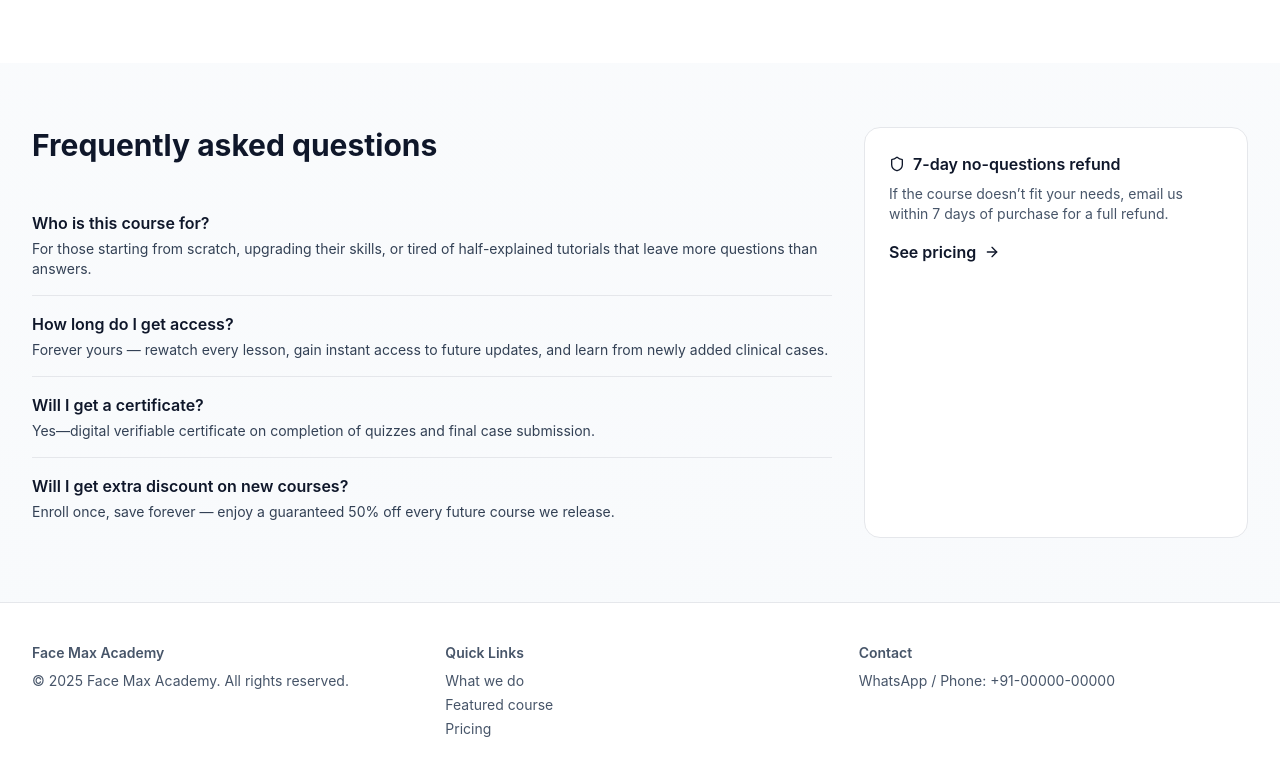
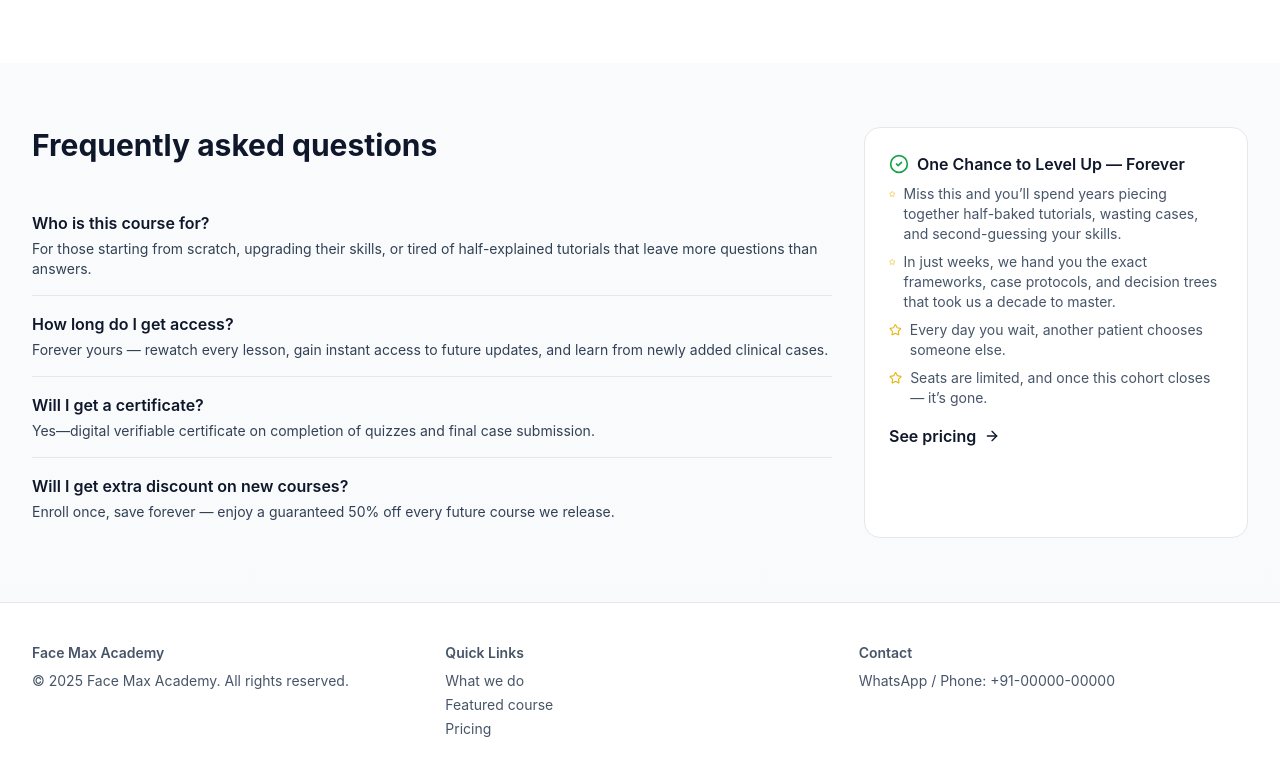
Before and after one commit to shubham4289/face-max-landing, a Next.js app: page / in a window 1280 px wide. Shown: the part 4231-5006 px from the top of the page. Built offline with nearby package versions, Linux system fonts and the light colour scheme.

Commit message:
Update page.tsx

```diff
--- a/app/page.tsx
+++ b/app/page.tsx
@@ -514,12 +514,26 @@ export default function Page() {
             </div>
             <div className="rounded-2xl border p-6 bg-white">
   <h3 className="font-semibold flex items-center gap-2">
-                <Shield className="w-4 h-4" /> 7-day no-questions refund
+    <CheckCircle2 className="w-5 h-5 text-green-600" /> One Chance to Level Up — Forever
   </h3>
-              <p className="mt-2 text-sm text-slate-600">
-                If the course doesn’t fit your needs, email us within 7 days of purchase
-                for a full refund.
-              </p>
+  <ul className="mt-2 space-y-2 text-sm text-slate-600">
+    <li className="flex items-start gap-2">
+      <Star className="w-4 h-4 text-yellow-500 mt-0.5" />
+      Miss this and you’ll spend years piecing together half-baked tutorials, wasting cases, and second-guessing your skills.
+    </li>
+    <li className="flex items-start gap-2">
+      <Star className="w-4 h-4 text-yellow-500 mt-0.5" />
+      In just weeks, we hand you the exact frameworks, case protocols, and decision trees that took us a decade to master.
+    </li>
+    <li className="flex items-start gap-2">
+      <Star className="w-4 h-4 text-yellow-500 mt-0.5" />
+      Every day you wait, another patient chooses someone else.
+    </li>
+    <li className="flex items-start gap-2">
+      <Star className="w-4 h-4 text-yellow-500 mt-0.5" />
+      Seats are limited, and once this cohort closes — it’s gone.
+    </li>
+  </ul>
   <a
     href="#pricing"
     className="mt-4 inline-flex items-center gap-2 text-slate-900 font-semibold"
@@ -527,6 +541,7 @@ export default function Page() {
     See pricing <ArrowRight className="w-4 h-4" />
   </a>
 </div>
+
           </div>
         </div>
       </section>
```
Lines whose indentation alone changed are shown as unchanged.
